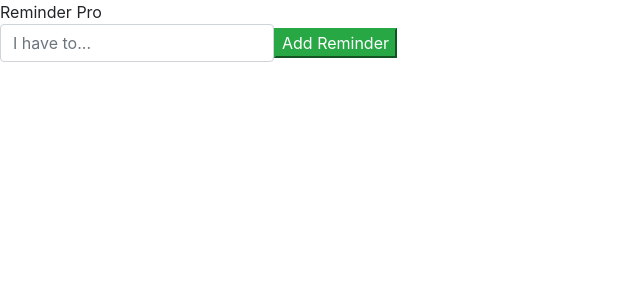
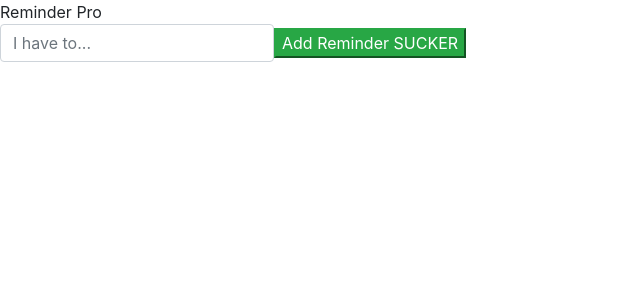
Before and after one commit to afr741/reminderpro, a React (Create React App) app: page / in a window 1280 px wide. Shown: the top 300 px of the page, without its empty margins (0-640 px from the left). Built offline with nearby package versions, Linux system fonts and the light colour scheme.

Commit message:
Update App.jsx

```diff
--- a/src/components/App.jsx
+++ b/src/components/App.jsx
@@ -1,6 +1,7 @@
 import React, {Component} from 'react';
 import Button from 'react-bootstrap/Button';
 import '../App.css';
+
 class App extends Component {
   render(){
 
@@ -20,7 +21,7 @@ class App extends Component {
             type = "button"
             className  ="bt btn-success"
           >
-          Add Reminder
+          Add Reminder SUCKER
           </button>
         </div>
       </div>
```
